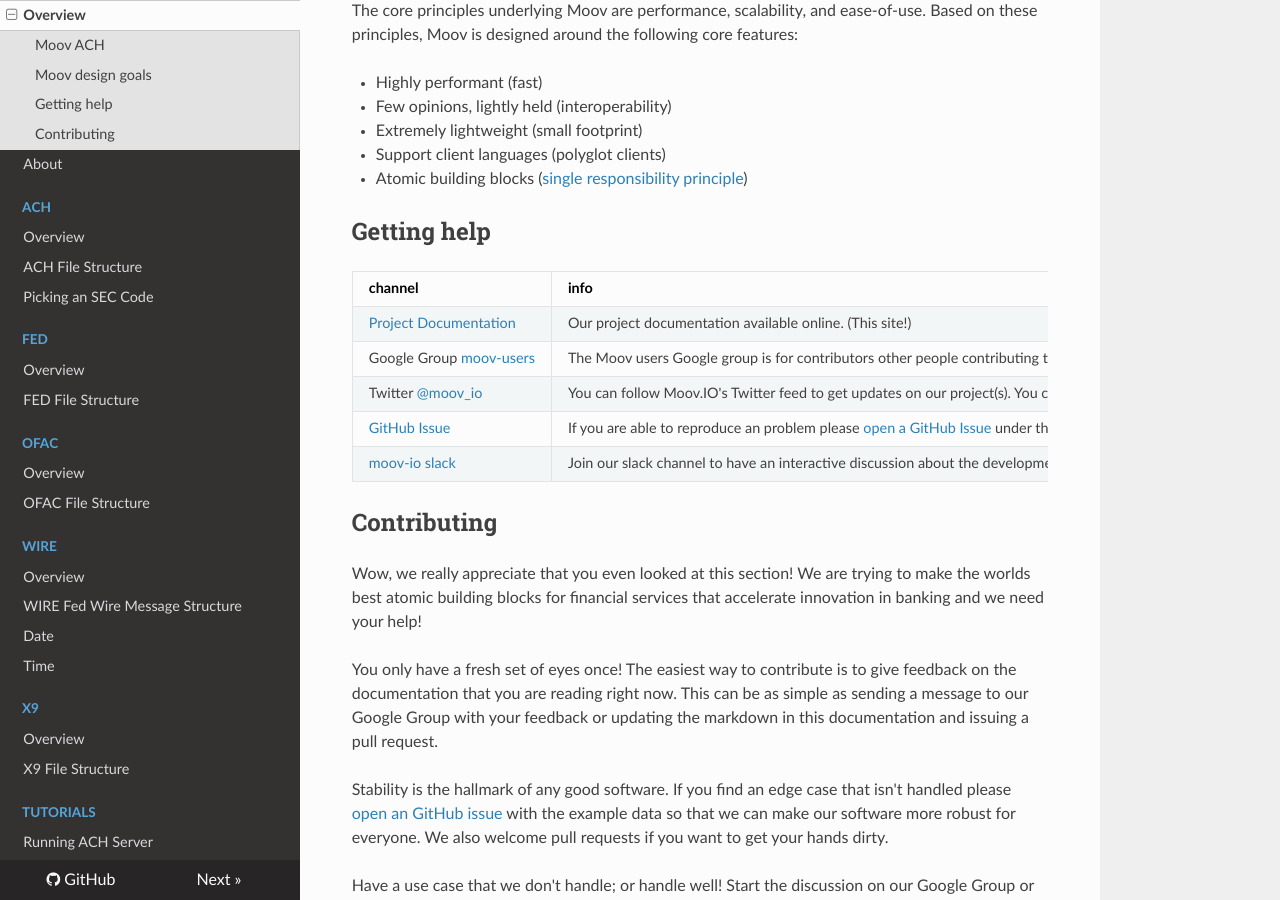
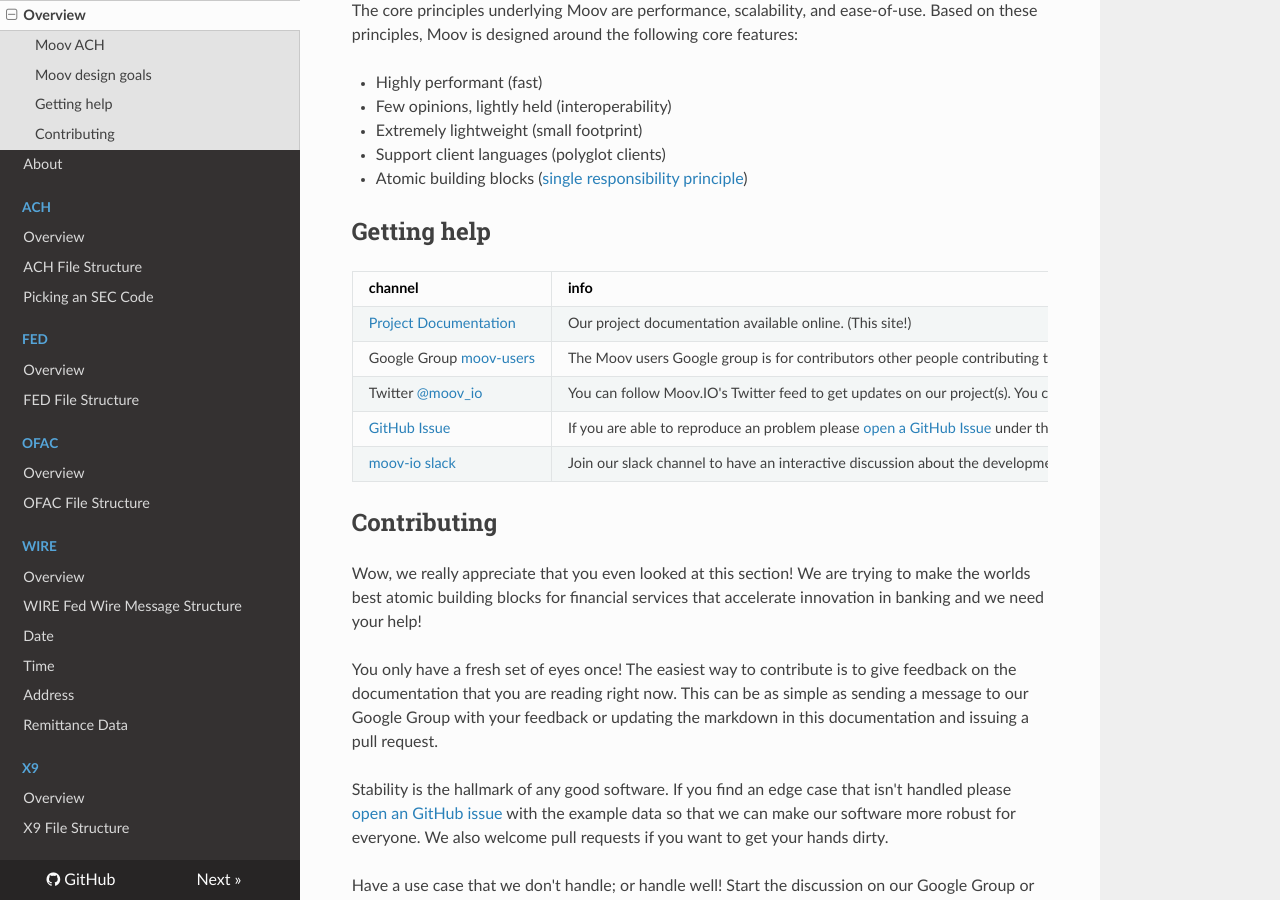
Before and after one commit to wadearnold/docs, an MkDocs documentation site: the page built from docs/index.md, in a window 1280 px wide and 900 px high, scrolled down 429 px. Built offline with MkDocs 1.6.1, drawn with Linux system fonts in a browser that asks for light colours; nearby versions of some CDN libraries; old or Windows-style settings are respelled for this version of MkDocs.

Commit message:
Add address.md and remittanceData.md

```diff
--- a/mkdocs.yml
+++ b/mkdocs.yml
@@ -17,6 +17,8 @@
   - 'WIRE Fed Wire Message Structure': wire/fedWireMessage-Structure.md
   - 'Date': wire/DateMMDD.md
   - 'Time': wire/TimeHHMM.md
+  - 'Address': wire/address.md
+  - 'Remittance Data': wire/remittanceData.md
 - X9:
   - Overview: x9/index.md
   - 'X9 File Structure': x9/file-structure.md
```
